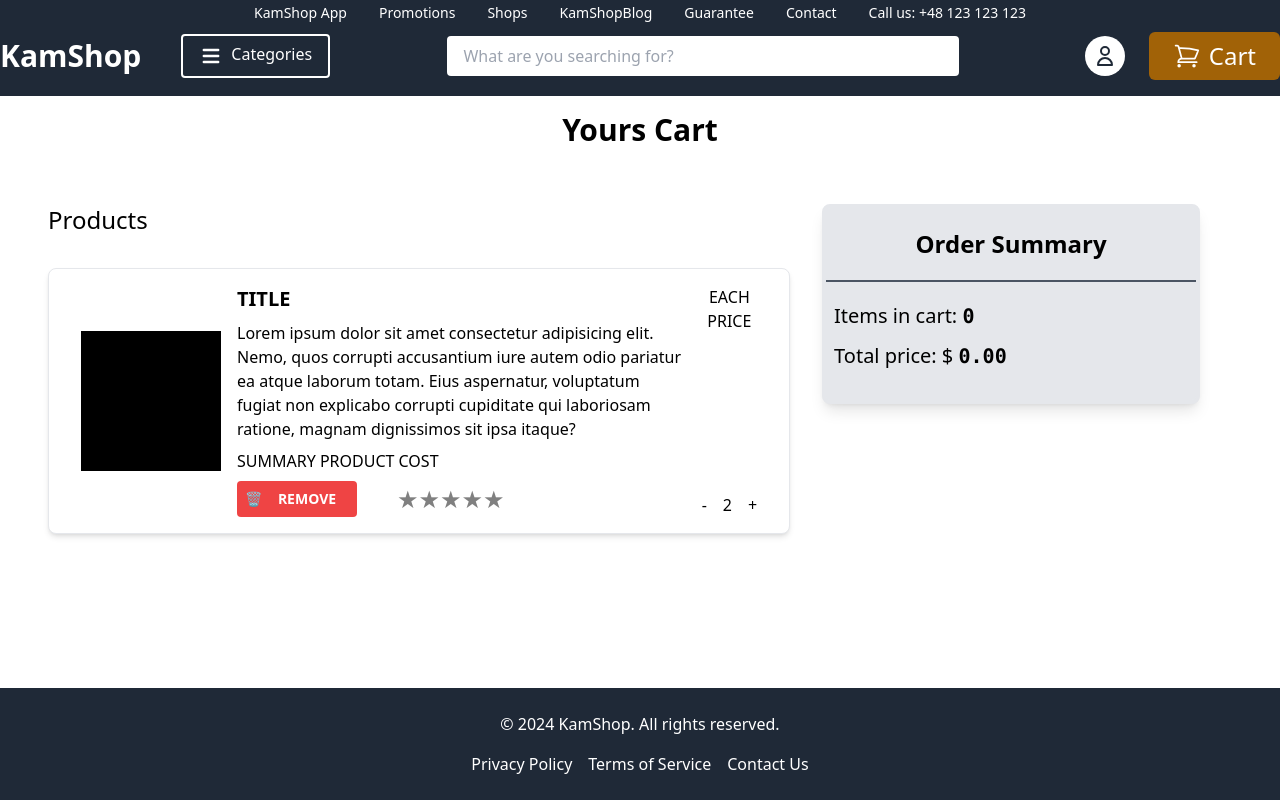
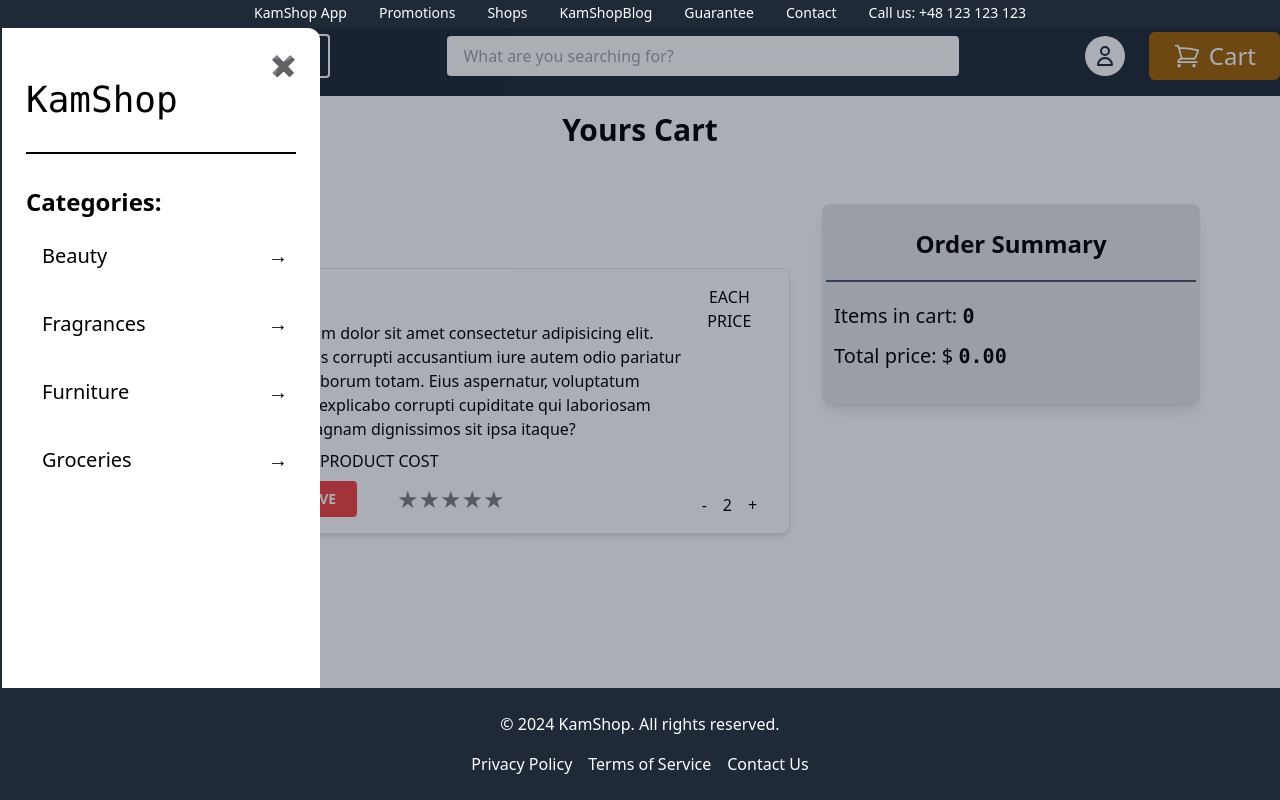
Before and after one commit to Kamildeeal/ecommerce-redux-app, a Next.js app: page /cart in a window 1280 px wide. Both pictures are taken after a click on the button "Categories". Built offline with nearby package versions, Linux system fonts and the light colour scheme.

Commit message:
add Categories modal

```diff
--- /dev/null
+++ b/components/categories/CategoriesList.tsx
@@ -0,0 +1,26 @@
+import React from "react";
+
+const CategoriesList = () => {
+  return (
+    <div>
+      <div className="text-black flex justify-between my-2 py-4 pl-4 pr-2 rounded-md text-xl hover:bg-slate-100 cursor-pointer">
+        <p className="hover:underline cursor-pointer">Beauty</p>
+        <span> → </span>
+      </div>
+      <div className="text-black flex justify-between my-2 py-4 pl-4 pr-2 rounded-md text-xl hover:bg-slate-100 cursor-pointer">
+        <p className="hover:underline cursor-pointer">Fragrances</p>
+        <span> → </span>
+      </div>
+      <div className="text-black flex justify-between my-2 py-4 pl-4 pr-2 rounded-md text-xl hover:bg-slate-100 cursor-pointer">
+        <p className="hover:underline cursor-pointer">Furniture</p>
+        <span> → </span>
+      </div>
+      <div className="text-black flex justify-between my-2 py-4 pl-4 pr-2 rounded-md text-xl hover:bg-slate-100 cursor-pointer">
+        <p className="hover:underline cursor-pointer">Groceries</p>
+        <span> → </span>
+      </div>
+    </div>
+  );
+};
+
+export default CategoriesList;
--- /dev/null
+++ b/components/categories/CategoriesModal.tsx
@@ -0,0 +1,41 @@
+"use client";
+
+import { useAppSelector } from "@/lib/hookts";
+import React from "react";
+import CategoriesList from "./CategoriesList";
+
+const CategoriesModal = ({ setOpenCategories }: any) => {
+  const categories = useAppSelector((state) => state.products.products);
+
+  return (
+    //desktop tablet Modal - big devices
+    <div>
+      <div
+        onClick={setOpenCategories}
+        className="z-[30] fixed top-[0] left-0 w-[100vw] h-[100vh] bg-opacity-35 bg-slate-900"
+      ></div>
+      <div className="z-[35] fixed top-0 left-0 w-[320px] h-[95vh] bg-white border-l-2 border-gray-800 rounded-r-xl my-[28px]">
+        <div className="py-6 px-6 flex flex-col">
+          <button
+            onClick={setOpenCategories}
+            className="text-red-500 text-xl text-end"
+          >
+            ✖️
+          </button>
+          <div className="text-black font-mono text-4xl">KamShop</div>
+          <span className="bg-black h-[2px] w-full my-8 text-black"></span>
+          <div className="text-black text-2xl font-semibold">
+            {/* {categories.map((e) => (
+              <div key={e.id}>{e.category}</div>
+            ))} */}
+            Categories:
+          </div>
+
+          <CategoriesList />
+        </div>
+      </div>
+    </div>
+  );
+};
+
+export default CategoriesModal;
--- a/components/header/Header.tsx
+++ b/components/header/Header.tsx
@@ -1,24 +1,40 @@
 "use client";
-import React from "react";
+import React, { useState } from "react";
 import Link from "next/link";
 import NavbarCartIcon from "./headerCompontents/NavbarCartIcon";
 import { closeModal } from "@/lib/features/modal/ModalSlice";
 import { useAppDispatch } from "@/lib/hookts";
 import { HiMenu } from "react-icons/hi";
+import CategoriesModal from "@/components/categories/CategoriesModal";
 
 export default function Header() {
+  const [openCategories, setOpenCategories] = useState<boolean>(false);
   const dispatch = useAppDispatch();
+
+  const handleOpenModal = () => {
+    setOpenCategories(true);
+    document.body.classList.add("overflow-hidden");
+  };
+
+  const handleCloseModal = () => {
+    setOpenCategories(false);
+    document.body.classList.remove("overflow-hidden");
+  };
+
   return (
     <header
       className="sticky top-0 left-0 z-40 bg-gray-800 text-white pb-4 pt-1"
       onClick={() => dispatch(closeModal())}
     >
-      <div className=" container mx-auto flex justify-between items-center">
+      <div className="z-50 container mx-auto flex justify-between items-center">
         <Link href="/" className="hover:text-gray-300">
           <h1 className="text-3xl font-bold mr-8">KamShop</h1>
         </Link>
         <div className="ml-auto flex items-center flex-grow mx-4">
-          <button className="hover:bg-gray-700 bg-gray-800 text-white px-4 py-2 rounded border-2 border-white mx-2 flex items-center">
+          <button
+            onClick={() => handleOpenModal()}
+            className="hover:bg-gray-700 bg-gray-800 text-white px-4 py-2 rounded border-2 border-white mx-2 flex items-center"
+          >
             <HiMenu className="mr-2 text-2xl" />
             <span className="relative bottom-[2px]">Categories</span>
           </button>
@@ -48,6 +64,9 @@ export default function Header() {
           <NavbarCartIcon />
         </nav>
       </div>
+      {openCategories && (
+        <CategoriesModal setOpenCategories={handleCloseModal} />
+      )}
     </header>
   );
 }
--- a/components/modal/InfoModal.tsx
+++ b/components/modal/InfoModal.tsx
@@ -7,7 +7,7 @@ import Image from "next/image";
 import AddProductButton from "../buttons/AddProduct";
 import ReferenceComments from "./ReferenceComments";
 
-const InfoModal: React.FC = () => {
+const InfoModal = () => {
   const dispatch = useAppDispatch();
   const modal = useAppSelector((state: RootState) => state.modal.modal);
   const currentProduct = useAppSelector(
@@ -19,7 +19,7 @@ const InfoModal: React.FC = () => {
   }
 
   return (
-    //desktop tablet Modal - big devies
+    //desktop tablet Modal - big devices
     <div
       onClick={() => dispatch(closeModal())}
       className="z-[9] fixed top-0 left-0 w-[100vw] h-[100vh] bg-gray-300 bg-opacity-35"
```
